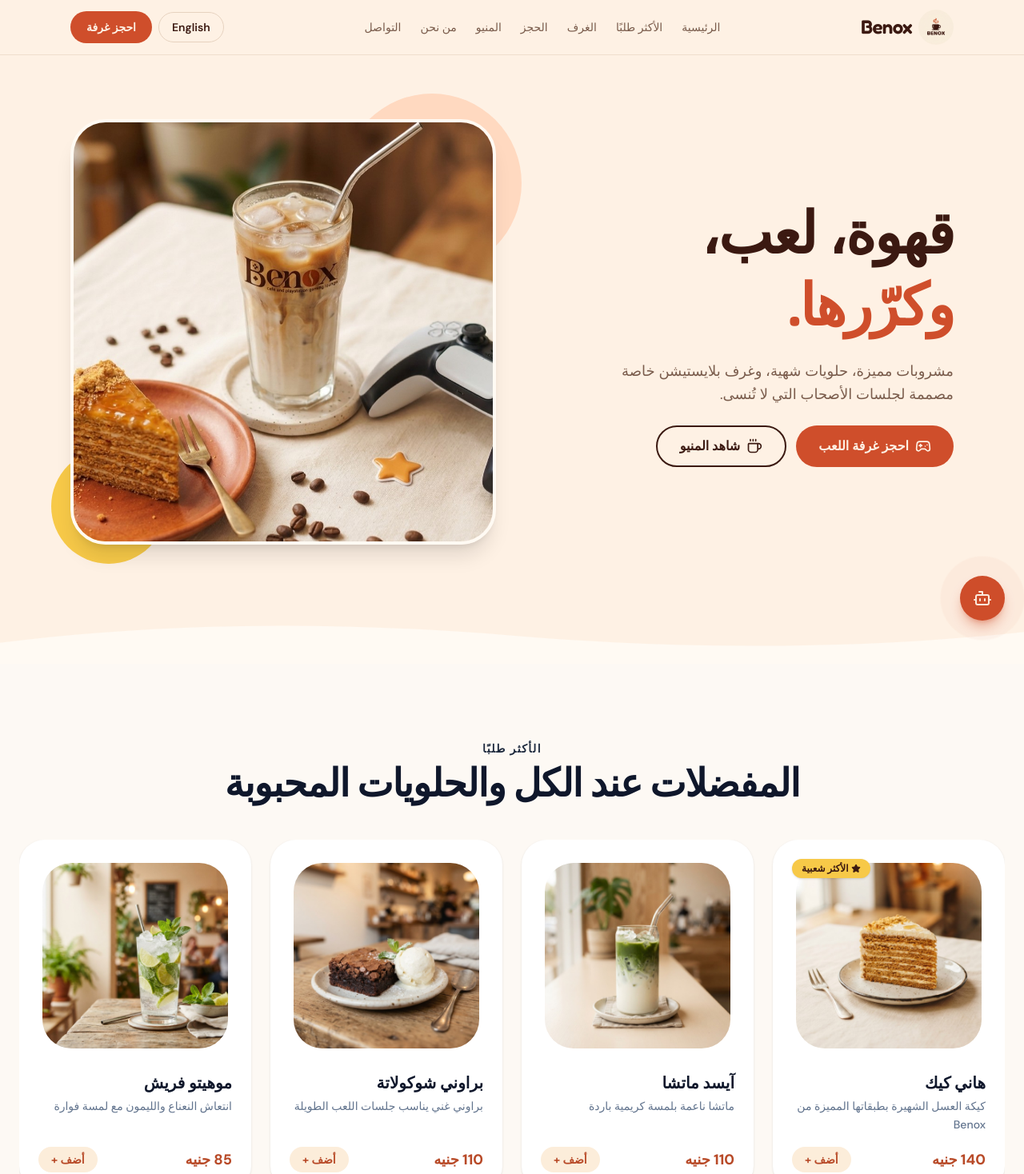
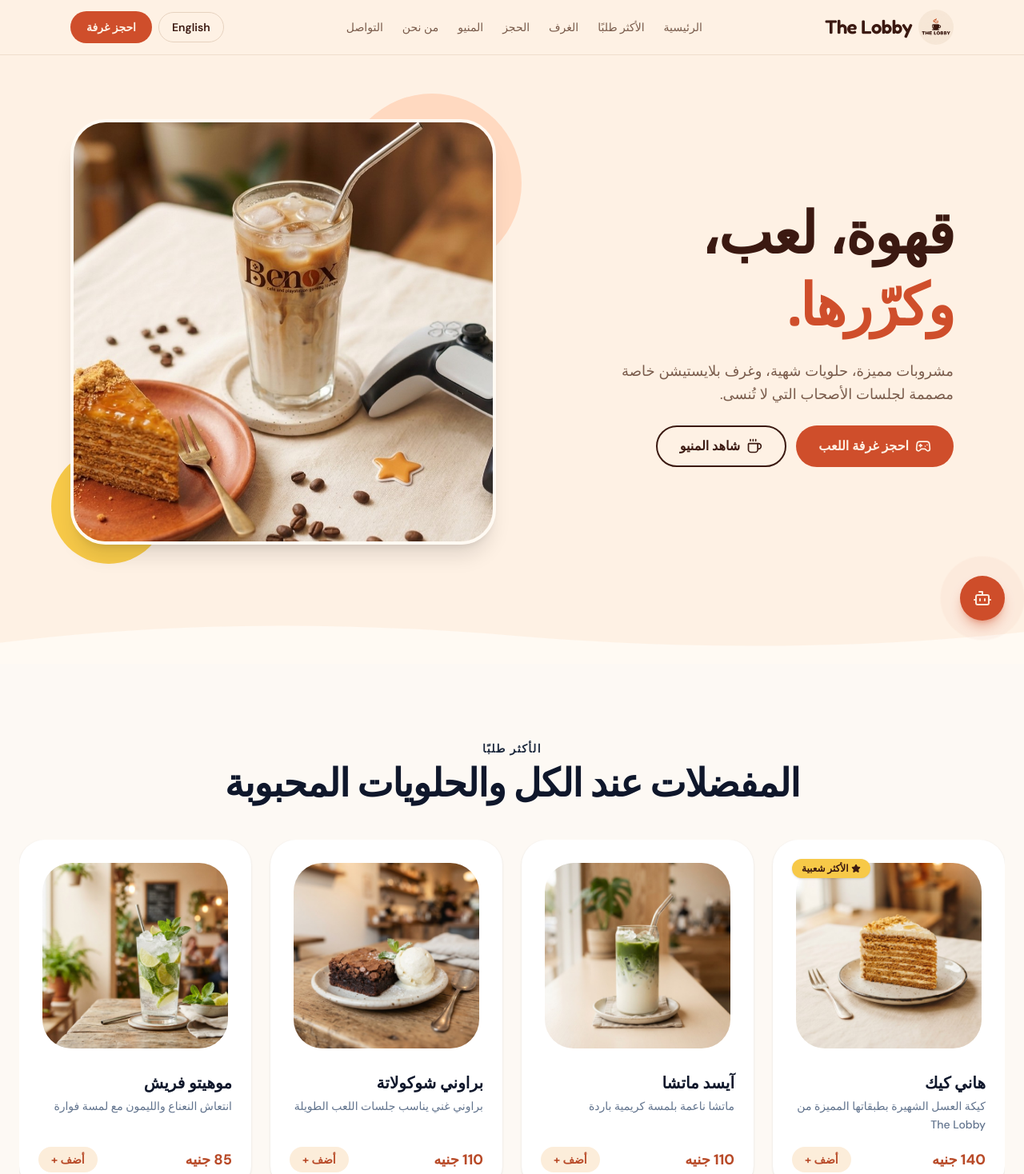
Before and after one commit to bilal-aboqura/Bynox, a Next.js app: page /ar in a window 1280 px wide. Shown: the top 1468 px of the page at 80% size. Built offline with nearby package versions, Linux system fonts and the light colour scheme; a web font is replaced by a local one.

Commit message:
Rename Benox to The Lobby

```diff
--- a/app/globals.css
+++ b/app/globals.css
@@ -37,7 +37,7 @@
 
 :root {
   color-scheme: light;
-  /* Benox brand palette */
+  /* The Lobby brand palette */
   --background: #fef1e4; /* warm cream */
   --foreground: #3b1911; /* deep espresso brown */
   --card: #fffaf3;
--- a/components/site-footer.tsx
+++ b/components/site-footer.tsx
@@ -18,13 +18,13 @@ export function SiteFooter({ content }: SiteFooterProps) {
         <div className="flex flex-col gap-4 md:col-span-2">
           <div className="flex items-center gap-2">
             <Image
-              src="/images/benox-logo.png"
-              alt="Benox logo"
+              src="/images/the-lobby-logo.png"
+              alt="The Lobby logo"
               width={44}
               height={44}
               className="size-11 rounded-full object-cover"
             />
-            <span className="font-display text-2xl font-semibold">Benox</span>
+            <span className="font-display text-2xl font-semibold">The Lobby</span>
           </div>
           <p className="max-w-sm text-sm leading-relaxed text-background/70">
             {content.description}
--- a/components/site-header.tsx
+++ b/components/site-header.tsx
@@ -25,7 +25,7 @@ export function SiteHeader({
       <div className="mx-auto flex max-w-6xl items-center justify-between gap-4 px-4 py-3 md:px-6">
         <Link href={`/${locale}`} className="flex items-center gap-2">
           <Image
-            src="/images/benox-logo.png"
+            src="/images/the-lobby-logo.png"
             alt={`${content.brandName} logo`}
             width={44}
             height={44}
--- a/components/voice-concierge.tsx
+++ b/components/voice-concierge.tsx
@@ -41,7 +41,7 @@ const realtimeModel =
 
 const labels = {
   ar: {
-    greeting: 'أهلاً، أنا مساعد Benox. قول لي تحب إيه.',
+    greeting: 'أهلاً، أنا مساعد The Lobby. قول لي تحب إيه.',
     placeholder: 'اسأل عن الغرف أو المنيو أو الحجز...',
     send: 'إرسال',
     startVoice: 'ابدأ الصوت',
@@ -50,7 +50,7 @@ const labels = {
     voiceListening: 'بسمعك...',
     voiceSpeaking: 'برد عليك...',
     voiceError: 'في مشكلة في الصوت دلوقتي.',
-    open: 'اسأل Benox',
+    open: 'اسأل The Lobby',
     close: 'إغلاق',
     switchToText: 'كمّل كتابة',
     mute: 'كتم',
@@ -310,7 +310,7 @@ export function VoiceConcierge({ locale: _locale }: VoiceConciergeProps) {
       }
 
       const agent = new RealtimeAgent({
-        name: 'Benox Arabic Voice Concierge',
+        name: 'The Lobby Arabic Voice Concierge',
         voice: 'marin',
         instructions: buildAssistantInstructions(assistantLocale),
         tools: [createRealtimeBookingTool()],
@@ -488,7 +488,7 @@ export function VoiceConcierge({ locale: _locale }: VoiceConciergeProps) {
             </div>
             <div className="min-w-0 flex-1">
               <p className="text-sm font-semibold text-primary-foreground">
-                Benox
+                The Lobby
               </p>
               <p className="text-xs text-primary-foreground/60">{voiceLabel}</p>
             </div>
--- a/i18n/site-content.ts
+++ b/i18n/site-content.ts
@@ -169,12 +169,12 @@ export type SiteContent = {
 export const siteContent: Record<Locale, SiteContent> = {
   en: {
     metadata: {
-      title: 'Benox | Cafe & PlayStation Gaming Lounge',
+      title: 'The Lobby | Cafe & PlayStation Gaming Lounge',
       description:
-        'Enjoy specialty drinks, sweet desserts, and private PlayStation rooms made for unforgettable hangouts at Benox.',
+        'Enjoy specialty drinks, sweet desserts, and private PlayStation rooms made for unforgettable hangouts at The Lobby.',
     },
     header: {
-      brandName: 'Benox',
+      brandName: 'The Lobby',
       navLinks: [
         { label: 'Home', href: '#home' },
         { label: 'Best Sellers', href: '#best-sellers' },
@@ -199,7 +199,7 @@ export const siteContent: Record<Locale, SiteContent> = {
       primaryCta: 'Book Your Gaming Room',
       secondaryCta: 'View Menu',
       imageAlt:
-        'Four friends smiling and holding Benox iced coffees inside the cafe',
+        'Four friends smiling and holding The Lobby iced coffees inside the cafe',
     },
     bestSellers: {
       eyebrow: 'Best Sellers',
@@ -210,7 +210,7 @@ export const siteContent: Record<Locale, SiteContent> = {
       products: [
         {
           name: 'Honey Cake',
-          description: 'Benox signature layered honey cake',
+          description: 'The Lobby signature layered honey cake',
           price: 'EGP 140',
           image: '/images/product-honey-cake.png',
           tag: 'Fan favorite',
@@ -338,7 +338,7 @@ export const siteContent: Record<Locale, SiteContent> = {
       badge: 'The Menu',
       title: 'Fuel for every session',
       description:
-        'From slow-brewed coffee to game-night snacks, everything is prepared fresh at Benox.',
+        'From slow-brewed coffee to game-night snacks, everything is prepared fresh at The Lobby.',
       categories: [
         {
           title: 'Hot Coffee',
@@ -459,12 +459,12 @@ export const siteContent: Record<Locale, SiteContent> = {
       ],
     },
     about: {
-      badge: 'About Benox',
+      badge: 'About The Lobby',
       title: 'Where good coffee meets great games',
       description:
-        "Benox brings together good coffee, delicious desserts, and PlayStation gaming rooms in one joyful place made for friends, challenges, and cozy hangouts. Whether you're here for the honey cake or the high scores, there's always a seat and a controller waiting for you.",
+        "The Lobby brings together good coffee, delicious desserts, and PlayStation gaming rooms in one joyful place made for friends, challenges, and cozy hangouts. Whether you're here for the honey cake or the high scores, there's always a seat and a controller waiting for you.",
       imageAlt:
-        'The bright, cozy Benox cafe interior with warm cream walls and orange chairs',
+        'The bright, cozy The Lobby cafe interior with warm cream walls and orange chairs',
       features: [
         {
           title: 'Specialty coffee',
@@ -485,7 +485,7 @@ export const siteContent: Record<Locale, SiteContent> = {
     },
     gallery: {
       badge: 'The Vibe',
-      title: 'A peek inside Benox',
+      title: 'A peek inside The Lobby',
       description:
         'Warm lights, good company, great coffee, and just the right amount of friendly competition.',
       photos: [
@@ -511,7 +511,7 @@ export const siteContent: Record<Locale, SiteContent> = {
         },
         {
           src: '/images/gallery-cafe-interior.png',
-          alt: 'The bright Benox cafe interior with plants and warm lighting',
+          alt: 'The bright The Lobby cafe interior with plants and warm lighting',
           className: 'col-span-2 md:col-span-1',
         },
         {
@@ -552,17 +552,17 @@ export const siteContent: Record<Locale, SiteContent> = {
       openingHoursTitle: 'Opening hours',
       hoursLines: ['Sun - Thu: 10:00 AM - 12:00 AM', 'Fri - Sat: 10:00 AM - 2:00 AM'],
       addressLine: '123 Play Street, Coffee District',
-      copyrightLabel: 'Benox Cafe & Gaming Lounge. All rights reserved.',
+      copyrightLabel: 'The Lobby Cafe & Gaming Lounge. All rights reserved.',
     },
   },
   ar: {
     metadata: {
-      title: 'Benox | كافيه وصالة بلايستيشن',
+      title: 'The Lobby | كافيه وصالة بلايستيشن',
       description:
-        'استمتع بالمشروبات المميزة والحلويات وغرف البلايستيشن الخاصة لجلسات لا تُنسى في Benox.',
+        'استمتع بالمشروبات المميزة والحلويات وغرف البلايستيشن الخاصة لجلسات لا تُنسى في The Lobby.',
     },
     header: {
-      brandName: 'Benox',
+      brandName: 'The Lobby',
       navLinks: [
         { label: 'الرئيسية', href: '#home' },
         { label: 'الأكثر طلبًا', href: '#best-sellers' },
@@ -586,7 +586,7 @@ export const siteContent: Record<Locale, SiteContent> = {
         'مشروبات مميزة، حلويات شهية، وغرف بلايستيشن خاصة مصممة لجلسات الأصحاب التي لا تُنسى.',
       primaryCta: 'احجز غرفة اللعب',
       secondaryCta: 'شاهد المنيو',
-      imageAlt: 'أربعة أصدقاء يبتسمون ويحملون مشروبات Benox المثلجة داخل الكافيه',
+      imageAlt: 'أربعة أصدقاء يبتسمون ويحملون مشروبات The Lobby المثلجة داخل الكافيه',
     },
     bestSellers: {
       eyebrow: 'الأكثر طلبًا',
@@ -597,7 +597,7 @@ export const siteContent: Record<Locale, SiteContent> = {
       products: [
         {
           name: 'هاني كيك',
-          description: 'كيكة العسل الشهيرة بطبقاتها المميزة من Benox',
+          description: 'كيكة العسل الشهيرة بطبقاتها المميزة من The Lobby',
           price: '140 جنيه',
           image: '/images/product-honey-cake.png',
           tag: 'الأكثر شعبية',
@@ -725,7 +725,7 @@ export const siteContent: Record<Locale, SiteContent> = {
       badge: 'المنيو',
       title: 'كل ما تحتاجه لكل جولة',
       description:
-        'من القهوة المحضرة على هدوء إلى سناكس جلسات اللعب، كل شيء يُحضَّر طازجًا في Benox.',
+        'من القهوة المحضرة على هدوء إلى سناكس جلسات اللعب، كل شيء يُحضَّر طازجًا في The Lobby.',
       categories: [
         {
           title: 'قهوة ساخنة',
@@ -846,11 +846,11 @@ export const siteContent: Record<Locale, SiteContent> = {
       ],
     },
     about: {
-      badge: 'عن Benox',
+      badge: 'عن The Lobby',
       title: 'المكان الذي يجمع القهوة الجيدة بالألعاب الممتعة',
       description:
-        'Benox يجمع القهوة الممتازة والحلويات اللذيذة وغرف البلايستيشن في مكان واحد مبهج للأصحاب والتحديات واللمة الحلوة. سواء جئت من أجل الهاني كيك أو من أجل أعلى السكورات، ستجد دائمًا مكانًا وكنترولر ينتظرانك.',
-      imageAlt: 'ديكور Benox المضيء والمريح بجدران كريمية وكراسي برتقالية',
+        'The Lobby يجمع القهوة الممتازة والحلويات اللذيذة وغرف البلايستيشن في مكان واحد مبهج للأصحاب والتحديات واللمة الحلوة. سواء جئت من أجل الهاني كيك أو من أجل أعلى السكورات، ستجد دائمًا مكانًا وكنترولر ينتظرانك.',
+      imageAlt: 'ديكور The Lobby المضيء والمريح بجدران كريمية وكراسي برتقالية',
       features: [
         {
           title: 'قهوة متخصصة',
@@ -871,7 +871,7 @@ export const siteContent: Record<Locale, SiteContent> = {
     },
     gallery: {
       badge: 'الأجواء',
-      title: 'نظرة سريعة داخل Benox',
+      title: 'نظرة سريعة داخل The Lobby',
       description:
         'إضاءة دافئة، صحبة حلوة، قهوة ممتازة، وقدر مناسب جدًا من المنافسة الودية.',
       photos: [
@@ -897,7 +897,7 @@ export const siteContent: Record<Locale, SiteContent> = {
         },
         {
           src: '/images/gallery-cafe-interior.png',
-          alt: 'ديكور Benox الداخلي المضيء مع نباتات وإضاءة دافئة',
+          alt: 'ديكور The Lobby الداخلي المضيء مع نباتات وإضاءة دافئة',
           className: 'col-span-2 md:col-span-1',
         },
         {
@@ -938,7 +938,7 @@ export const siteContent: Record<Locale, SiteContent> = {
       openingHoursTitle: 'مواعيد العمل',
       hoursLines: ['الأحد - الخميس: 10:00 ص - 12:00 ص', 'الجمعة - السبت: 10:00 ص - 2:00 ص'],
       addressLine: '123 شارع اللعب، حي القهوة',
-      copyrightLabel: 'مقهى وصالة ألعاب Benox. جميع الحقوق محفوظة.',
+      copyrightLabel: 'مقهى وصالة ألعاب The Lobby. جميع الحقوق محفوظة.',
     },
   },
 }
--- a/lib/assistant-copy.ts
+++ b/lib/assistant-copy.ts
@@ -24,7 +24,7 @@ const copy: Record<Locale, AssistantCopy> = {
     title: 'AI Concierge',
     subtitle:
       'Ask about rooms, menu items, prices, opening hours, or book your session by voice.',
-    closedLabel: 'Ask Benox AI',
+    closedLabel: 'Ask The Lobby AI',
     openLabel: 'Open AI concierge',
     startVoice: 'Start voice chat',
     stopVoice: 'End voice chat',
@@ -48,10 +48,10 @@ const copy: Record<Locale, AssistantCopy> = {
       'Something went wrong while contacting the assistant. Please try again.',
   },
   ar: {
-    title: 'Benox',
-    subtitle: 'صوت Benox',
-    closedLabel: 'اسأل Benox',
-    openLabel: 'افتح صوت Benox',
+    title: 'The Lobby',
+    subtitle: 'صوت The Lobby',
+    closedLabel: 'اسأل The Lobby',
+    openLabel: 'افتح صوت The Lobby',
     startVoice: 'شغّل',
     stopVoice: 'اقفل',
     voiceReady: 'جاهز أسمعك',
--- a/lib/server-assistant.ts
+++ b/lib/server-assistant.ts
@@ -21,7 +21,7 @@ export const bookingParameters = z.object({
 
 export function createCafeTextAgent(locale: Locale) {
   return new Agent({
-    name: 'Benox Concierge',
+    name: 'The Lobby Concierge',
     model: process.env.OPENAI_ASSISTANT_MODEL || 'gpt-5.5',
     instructions: buildAssistantInstructions(locale),
     tools: [
```
Also changed, not shown: public/images/the-lobby-logo.png (added).
